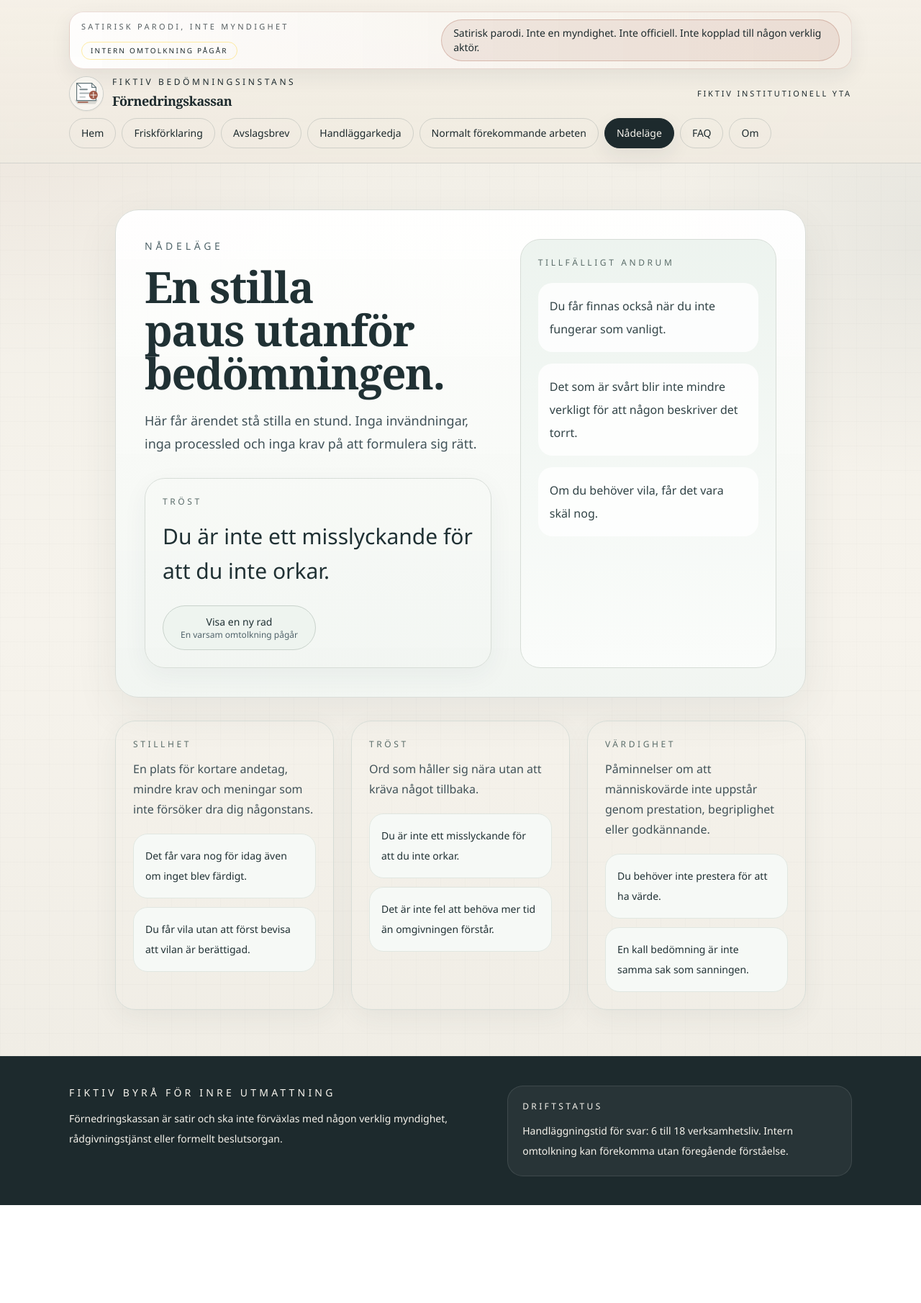
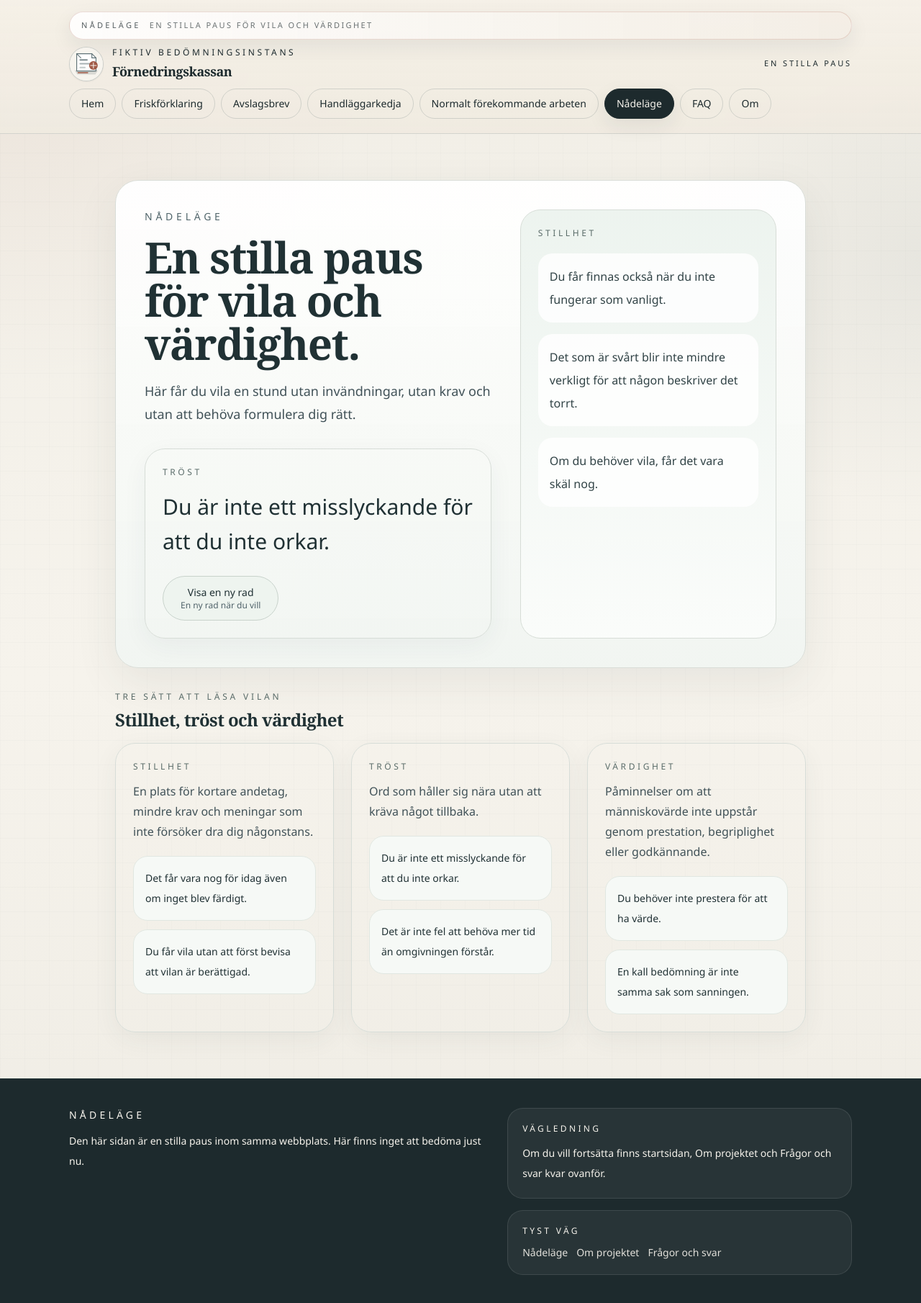
Before and after one commit to uppsala018/fornedringskassan, a Next.js app: page /nadalage in a window 1280 px wide. Shown: the whole page at 72% size. Before the commit the page ends 1674 px from the top, so only its background shows below. Built offline with nearby package versions, Linux system fonts and the light colour scheme.

Commit message:
Align live metadata and framing for FAQ and Nadalage

```diff
--- a/app/fragor-och-svar/page.tsx
+++ b/app/fragor-och-svar/page.tsx
@@ -5,7 +5,7 @@ import { PageShell } from "@/components/page-shell";
 
 const title = "Frågor och svar | Förnedringskassan";
 const description =
-  "Vanliga frågor om Förnedringskassan, ett fiktivt satiriskt projekt om myndighetsspråk, administrativa processer och absurd institutionslogik.";
+  "Svar på vanliga frågor om Förnedringskassan, det fiktiva satiriska projektet om myndighetsspråk, processer och vad sidan är eller inte är.";
 
 export const metadata: Metadata = {
   title,
@@ -81,14 +81,14 @@ export default function FAQPage() {
   return (
     <PageShell
       title="Frågor och svar"
-      intro="Kort svar på de frågor som brukar uppstå när ett fiktivt myndighetsprojekt låter för bekant för sitt eget bästa."
+      intro="Svar på vanliga frågor om Förnedringskassan, projektets satir och vad sidan inte är."
+      eyebrow="Vanliga frågor"
+      showInstitutionNote={false}
     >
       <section className="institution-card p-6 sm:p-8">
-        <p className="text-xs uppercase tracking-[0.32em] text-ink/72">Översikt</p>
-        <p className="mt-3 max-w-3xl text-base leading-8 text-ink/76">
-          Den här sidan samlar praktiska svar om vad Förnedringskassan är, vad den inte är
-          och hur satiren fungerar. Den är till för läsare som vill förstå projektet utan att
-          behöva läsa om samma sak två gånger.
+        <p className="max-w-3xl text-base leading-8 text-ink/76">
+          Den här sidan samlar korta svar om projektet, dess fiktiva ram och den satiriska
+          logik som håller ihop resten av sajten.
         </p>
       </section>
 
@@ -114,19 +114,34 @@ export default function FAQPage() {
           funktionerna och startsidan.
         </p>
         <div className="mt-6 flex flex-wrap gap-3">
-          <Link href="/om" className="rounded-full border border-steel/20 bg-white/90 px-4 py-2 text-sm text-ink transition hover:border-steel/45 hover:bg-white">
+          <Link
+            href="/om"
+            className="rounded-full border border-steel/20 bg-white/90 px-4 py-2 text-sm text-ink transition hover:border-steel/45 hover:bg-white"
+          >
             Om projektet
           </Link>
-          <Link href="/handlaggarkedja" className="rounded-full border border-steel/20 bg-white/90 px-4 py-2 text-sm text-ink transition hover:border-steel/45 hover:bg-white">
+          <Link
+            href="/handlaggarkedja"
+            className="rounded-full border border-steel/20 bg-white/90 px-4 py-2 text-sm text-ink transition hover:border-steel/45 hover:bg-white"
+          >
             Handläggarkedja
           </Link>
-          <Link href="/avslagsbrev" className="rounded-full border border-steel/20 bg-white/90 px-4 py-2 text-sm text-ink transition hover:border-steel/45 hover:bg-white">
+          <Link
+            href="/avslagsbrev"
+            className="rounded-full border border-steel/20 bg-white/90 px-4 py-2 text-sm text-ink transition hover:border-steel/45 hover:bg-white"
+          >
             Avslagsbrev
           </Link>
-          <Link href="/friskforklaring" className="rounded-full border border-steel/20 bg-white/90 px-4 py-2 text-sm text-ink transition hover:border-steel/45 hover:bg-white">
+          <Link
+            href="/friskforklaring"
+            className="rounded-full border border-steel/20 bg-white/90 px-4 py-2 text-sm text-ink transition hover:border-steel/45 hover:bg-white"
+          >
             Friskförklaring
           </Link>
-          <Link href="/" className="rounded-full border border-steel/20 bg-white/90 px-4 py-2 text-sm text-ink transition hover:border-steel/45 hover:bg-white">
+          <Link
+            href="/"
+            className="rounded-full border border-steel/20 bg-white/90 px-4 py-2 text-sm text-ink transition hover:border-steel/45 hover:bg-white"
+          >
             Till startsidan
           </Link>
         </div>
--- a/app/nadalage/opengraph-image.tsx
+++ b/app/nadalage/opengraph-image.tsx
@@ -2,14 +2,14 @@ import { createOgImage, ogImageContentType, ogImageSize } from "@/lib/og-image";
 
 export const size = ogImageSize;
 export const contentType = ogImageContentType;
-export const alt = "Nådeläge hos Förnedringskassan";
+export const alt = "Nådeläge, en stilla paus för vila och värdighet";
 
 export default function Image() {
   return createOgImage({
-    eyebrow: "Tillfälligt andrum",
+    eyebrow: "En stilla paus",
     title: "Nådeläge",
     description:
-      "En lugn paus utanför bedömningen, med stödjande språk om stillhet, tröst och värdighet.",
+      "En lugn paus för vila, tröst och värdighet, bortom bedömning och krav.",
     accent: "#8aa393",
     calm: true,
   });
--- a/app/nadalage/page.tsx
+++ b/app/nadalage/page.tsx
@@ -2,9 +2,9 @@ import type { Metadata } from "next";
 
 import { NadalageView } from "@/components/nadalage-view";
 
-const title = "Nådeläge | stilla paus från myndighetstonen";
+const title = "Nådeläge | en stilla paus för vila och värdighet";
 const description =
-  "En kort, satirisk andningspaus med stillhet, tröst och värdighet för stunder då byråkratin behöver få tystna en stund.";
+  "En stilla paus för vila, tröst och värdighet, för stunder då du vill slippa bedömning och krav.";
 
 export const metadata: Metadata = {
   title,
--- a/app/om/page.tsx
+++ b/app/om/page.tsx
@@ -46,7 +46,9 @@ export default function OmPage() {
 
       <section className="grid gap-6 md:grid-cols-2">
         <article className="institution-card p-6">
-          <h2 className="text-balance font-display text-2xl font-semibold text-ink">Vad detta är</h2>
+          <h2 className="text-balance font-display text-2xl font-semibold text-ink">
+            Vad detta är
+          </h2>
           <div className="mt-4 space-y-4 text-base leading-8 text-ink/76">
             <p>
               Webbplatsen är satir och social kommentar i form av en fiktiv myndighetsyta.
@@ -57,7 +59,9 @@ export default function OmPage() {
         </article>
 
         <article className="institution-card p-6">
-          <h2 className="text-balance font-display text-2xl font-semibold text-ink">Vad detta inte är</h2>
+          <h2 className="text-balance font-display text-2xl font-semibold text-ink">
+            Vad detta inte är
+          </h2>
           <div className="mt-4 space-y-4 text-base leading-8 text-ink/76">
             <p>
               Innehållet är inte juridisk rådgivning, inte medicinsk rådgivning och inte
@@ -85,7 +89,9 @@ export default function OmPage() {
       </section>
 
       <section className="rounded-dossier border border-steel/20 bg-paper p-8">
-        <h2 className="text-balance font-display text-2xl font-semibold text-ink">Vem satiren inte gäller</h2>
+        <h2 className="text-balance font-display text-2xl font-semibold text-ink">
+          Vem satiren inte gäller
+        </h2>
         <p className="mt-4 max-w-3xl text-base leading-8 text-ink/76">
           Satiren är riktad mot system, språkbruk och maktlös byråkratisk logik. Den är inte
           riktad mot sjuka personer, utsatta människor eller någon som befinner sig i en
@@ -100,23 +106,44 @@ export default function OmPage() {
         </h2>
         <p className="mt-4 max-w-3xl text-base leading-8 text-ink/76">
           Om du vill se hur satiren fungerar i olika delar av sajten kan du gå vidare till
-          handläggarkedjan, avslagsbrevet, friskförklaringen eller någon av de andra interna
-          funktionerna.
+          handläggarkedjan, avslagsbrevet, friskförklaringen, nådeläget eller någon av de
+          andra interna funktionerna.
         </p>
         <div className="mt-6 flex flex-wrap gap-3">
-          <Link href="/handlaggarkedja" className="rounded-full border border-steel/20 bg-white/90 px-4 py-2 text-sm text-ink transition hover:border-steel/45 hover:bg-white">
+          <Link
+            href="/handlaggarkedja"
+            className="rounded-full border border-steel/20 bg-white/90 px-4 py-2 text-sm text-ink transition hover:border-steel/45 hover:bg-white"
+          >
             Handläggarkedja
           </Link>
-          <Link href="/avslagsbrev" className="rounded-full border border-steel/20 bg-white/90 px-4 py-2 text-sm text-ink transition hover:border-steel/45 hover:bg-white">
+          <Link
+            href="/avslagsbrev"
+            className="rounded-full border border-steel/20 bg-white/90 px-4 py-2 text-sm text-ink transition hover:border-steel/45 hover:bg-white"
+          >
             Avslagsbrev
           </Link>
-          <Link href="/friskforklaring" className="rounded-full border border-steel/20 bg-white/90 px-4 py-2 text-sm text-ink transition hover:border-steel/45 hover:bg-white">
+          <Link
+            href="/friskforklaring"
+            className="rounded-full border border-steel/20 bg-white/90 px-4 py-2 text-sm text-ink transition hover:border-steel/45 hover:bg-white"
+          >
             Friskförklaring
           </Link>
-          <Link href="/normalt-forekommande-arbeten" className="rounded-full border border-steel/20 bg-white/90 px-4 py-2 text-sm text-ink transition hover:border-steel/45 hover:bg-white">
+          <Link
+            href="/nadalage"
+            className="rounded-full border border-steel/20 bg-white/90 px-4 py-2 text-sm text-ink transition hover:border-steel/45 hover:bg-white"
+          >
+            Nådeläge
+          </Link>
+          <Link
+            href="/normalt-forekommande-arbeten"
+            className="rounded-full border border-steel/20 bg-white/90 px-4 py-2 text-sm text-ink transition hover:border-steel/45 hover:bg-white"
+          >
             Normalt förekommande arbeten
           </Link>
-          <Link href="/" className="rounded-full border border-steel/20 bg-white/90 px-4 py-2 text-sm text-ink transition hover:border-steel/45 hover:bg-white">
+          <Link
+            href="/"
+            className="rounded-full border border-steel/20 bg-white/90 px-4 py-2 text-sm text-ink transition hover:border-steel/45 hover:bg-white"
+          >
             Till startsidan
           </Link>
         </div>
--- a/components/nadalage-view.tsx
+++ b/components/nadalage-view.tsx
@@ -66,16 +66,22 @@ export function NadalageView() {
 
   return (
     <section className="mx-auto max-w-5xl px-4 py-12 sm:px-6 lg:px-8 lg:py-16">
-      <div className="soften-in overflow-hidden rounded-[2rem] border border-[#d9ddd8] bg-[linear-gradient(180deg,rgba(255,255,255,0.94),rgba(241,245,241,0.96))] shadow-[0_20px_60px_rgba(49,67,70,0.08)]">
+      <section
+        aria-labelledby="nadalage-intro"
+        className="soften-in overflow-hidden rounded-[2rem] border border-[#d9ddd8] bg-[linear-gradient(180deg,rgba(255,255,255,0.94),rgba(241,245,241,0.96))] shadow-[0_20px_60px_rgba(49,67,70,0.08)]"
+      >
         <div className="grid gap-10 px-6 py-8 sm:px-8 lg:grid-cols-[1.15fr_0.85fr] lg:px-10 lg:py-10">
           <div>
             <p className="text-sm uppercase tracking-[0.34em] text-[#51656b]">Nådeläge</p>
-            <h1 className="mt-4 max-w-3xl text-balance font-display text-5xl font-semibold tracking-tight text-[#203134] sm:text-6xl">
-              En stilla paus utanför bedömningen.
+            <h1
+              id="nadalage-intro"
+              className="mt-4 max-w-3xl text-balance font-display text-5xl font-semibold tracking-tight text-[#203134] sm:text-6xl"
+            >
+              En stilla paus för vila och värdighet.
             </h1>
             <p className="mt-5 max-w-2xl text-lg leading-8 text-[#415258]">
-              Här får ärendet stå stilla en stund. Inga invändningar, inga processled och
-              inga krav på att formulera sig rätt.
+              Här får du vila en stund utan invändningar, utan krav och utan att behöva
+              formulera dig rätt.
             </p>
 
             <div className="mt-8 rounded-[1.75rem] border border-[#d7ddd7] bg-white/88 p-6 shadow-[0_10px_35px_rgba(49,67,70,0.05)]">
@@ -91,17 +97,13 @@ export function NadalageView() {
                 className="mt-6 inline-flex flex-col items-center justify-center rounded-full border border-[#c8d2cb] bg-[#eef4ef] px-6 py-3 text-sm font-medium text-[#203134] transition hover:bg-white"
               >
                 <span>Visa en ny rad</span>
-                <span className="text-xs font-normal text-[#50636a]">
-                  En varsam omtolkning pågår
-                </span>
+                <span className="text-xs font-normal text-[#50636a]">En ny rad när du vill</span>
               </button>
             </div>
           </div>
 
           <aside className="rounded-[1.75rem] border border-[#d7ddd7] bg-[linear-gradient(180deg,rgba(236,243,238,0.95),rgba(250,252,250,0.95))] p-6">
-            <p className="text-xs uppercase tracking-[0.3em] text-[#5a6c69]">
-              Tillfälligt andrum
-            </p>
+            <p className="text-xs uppercase tracking-[0.3em] text-[#5a6c69]">Stillhet</p>
             <div className="mt-5 space-y-4">
               <p className="rounded-[1.25rem] bg-white/85 px-4 py-4 text-base leading-8 text-[#314346]">
                 Du får finnas också när du inte fungerar som vanligt.
@@ -115,13 +117,25 @@ export function NadalageView() {
             </div>
           </aside>
         </div>
+      </section>
+
+      <section aria-labelledby="nadalage-stillhet" className="mt-8">
+        <div className="mb-4 flex flex-col gap-2">
+          <p className="text-xs uppercase tracking-[0.32em] text-[#5a6c69]">
+            Tre sätt att läsa vilan
+          </p>
+          <h2
+            id="nadalage-stillhet"
+            className="text-balance font-display text-2xl font-semibold tracking-tight text-[#203134]"
+          >
+            Stillhet, tröst och värdighet
+          </h2>
         </div>
-
-      <div className="mt-8 grid gap-6 md:grid-cols-3">
+        <div className="grid gap-6 md:grid-cols-3">
           {groupedLines.map((group) => (
             <article
               key={group.category}
-            className="soften-in rounded-[1.75rem] border border-[#d7ddd7] bg-white/84 p-6 shadow-[0_10px_35px_rgba(49,67,70,0.06)]"
+              className="soften-in rounded-[1.75rem] border border-[#d7ddd8] bg-white/84 p-6 shadow-[0_10px_35px_rgba(49,67,70,0.06)]"
             >
               <p className="text-xs uppercase tracking-[0.3em] text-[#5a6c69]">
                 {group.category}
@@ -141,5 +155,6 @@ export function NadalageView() {
           ))}
         </div>
       </section>
+    </section>
   );
 }
--- a/components/site-footer.tsx
+++ b/components/site-footer.tsx
@@ -1,22 +1,52 @@
+"use client";
+
+import Link from "next/link";
+import { usePathname } from "next/navigation";
+
 export function SiteFooter() {
+  const pathname = usePathname();
+  const isNadalage = pathname === "/nadalage";
+
   return (
     <footer className="border-t border-steel/20 bg-ink text-paper">
       <div className="mx-auto grid max-w-6xl gap-6 px-3 py-8 sm:px-6 lg:grid-cols-[1.1fr_0.9fr] lg:px-8 lg:py-10">
         <div>
           <p className="text-sm uppercase tracking-[0.3em] text-paper/78">
-            Fiktiv byrå för inre utmattning
+            {isNadalage ? "Nådeläge" : "Fiktiv byrå för inre utmattning"}
           </p>
           <p className="mt-3 max-w-2xl text-sm leading-7 text-paper/88">
-            Förnedringskassan är satir och ska inte förväxlas med någon verklig
-            myndighet, rådgivningstjänst eller formellt beslutsorgan.
+            {isNadalage
+              ? "Den här sidan är en stilla paus inom samma webbplats. Här finns inget att bedöma just nu."
+              : "Förnedringskassan är satir och ska inte förväxlas med någon verklig myndighet, rådgivningstjänst eller formellt beslutsorgan."}
           </p>
         </div>
-        <div className="rounded-[1.35rem] border border-white/10 bg-white/5 p-4 sm:p-5">
-          <p className="text-xs uppercase tracking-[0.28em] text-paper/72">Driftstatus</p>
-          <p className="mt-3 text-sm leading-7 text-paper/84">
-            Handläggningstid för svar: 6 till 18 verksamhetsliv. Intern omtolkning
-            kan förekomma utan föregående förståelse.
-          </p>
+        <div className="space-y-4">
+          <div className="rounded-[1.35rem] border border-white/10 bg-white/5 p-4 sm:p-5">
+            <p className="text-xs uppercase tracking-[0.28em] text-paper/72">
+              {isNadalage ? "Vägledning" : "Driftstatus"}
+            </p>
+            <p className="mt-3 text-sm leading-7 text-paper/84">
+              {isNadalage
+                ? "Om du vill fortsätta finns startsidan, Om projektet och Frågor och svar kvar ovanför."
+                : "Handläggningstid för svar: 6 till 18 verksamhetsliv. Intern omtolkning kan förekomma utan föregående förståelse."}
+            </p>
+          </div>
+          <div className="rounded-[1.35rem] border border-white/10 bg-white/5 p-4 sm:p-5">
+            <p className="text-xs uppercase tracking-[0.28em] text-paper/72">
+              {isNadalage ? "Tyst väg" : "Vägledning"}
+            </p>
+            <div className="mt-3 flex flex-wrap gap-3 text-sm">
+              <Link href="/nadalage" className="text-paper/90 transition hover:text-white">
+                Nådeläge
+              </Link>
+              <Link href="/om" className="text-paper/90 transition hover:text-white">
+                Om projektet
+              </Link>
+              <Link href="/fragor-och-svar" className="text-paper/90 transition hover:text-white">
+                Frågor och svar
+              </Link>
+            </div>
+          </div>
         </div>
       </div>
     </footer>
--- a/components/site-header.tsx
+++ b/components/site-header.tsx
@@ -9,6 +9,7 @@ import { navItems } from "@/lib/site";
 
 export function SiteHeader() {
   const pathname = usePathname();
+  const isNadalage = pathname === "/nadalage";
 
   return (
     <header className="border-b border-steel/20 bg-[linear-gradient(180deg,rgba(245,240,231,0.98),rgba(239,234,224,0.94))] backdrop-blur">
@@ -17,14 +18,27 @@ export function SiteHeader() {
           <div className="rounded-[1.25rem] border border-stamp/20 bg-[linear-gradient(90deg,rgba(255,255,255,0.9),rgba(244,238,229,0.95))] px-4 py-2.5 shadow-slip">
             <div className="flex flex-col gap-3 lg:flex-row lg:items-center lg:justify-between">
               <div className="flex flex-wrap items-center gap-3">
+                {isNadalage ? (
+                  <>
+                    <p className="text-[11px] uppercase tracking-[0.3em] text-ink/75">
+                      Nådeläge
+                    </p>
+                    <span className="text-[11px] uppercase tracking-[0.22em] text-ink/65">
+                      En stilla paus för vila och värdighet
+                    </span>
+                  </>
+                ) : (
+                  <>
                     <p className="text-[11px] uppercase tracking-[0.3em] text-ink/75">
                       Satirisk parodi, inte myndighet
                     </p>
                     <span className="inline-flex rounded-full border border-[#ffcc00]/35 bg-[#ffcc00]/12 px-3 py-1 text-[10px] uppercase tracking-[0.22em] text-ink">
                       Intern omtolkning pågår
                     </span>
+                  </>
+                )}
               </div>
-              <SatireBadge />
+              {isNadalage ? null : <SatireBadge />}
             </div>
           </div>
 
@@ -34,7 +48,7 @@ export function SiteHeader() {
             </Link>
             <div className="hidden lg:block">
               <p className="text-[11px] uppercase tracking-[0.26em] text-ink/68">
-                Fiktiv institutionell yta
+                {isNadalage ? "En stilla paus" : "Fiktiv institutionell yta"}
               </p>
             </div>
           </div>
```
Also changed, not shown: components/page-shell.tsx (+12 -2 lines). Lines whose indentation alone changed are shown as unchanged.
